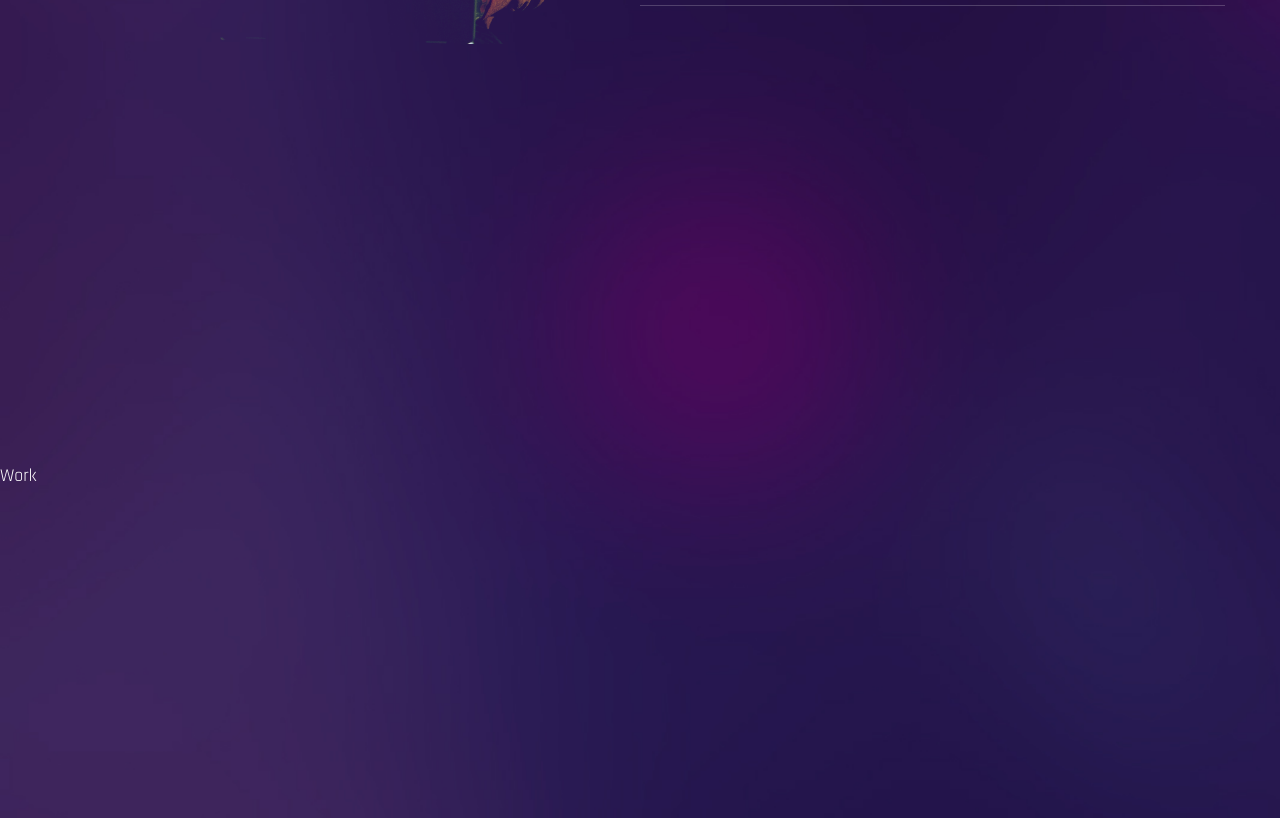
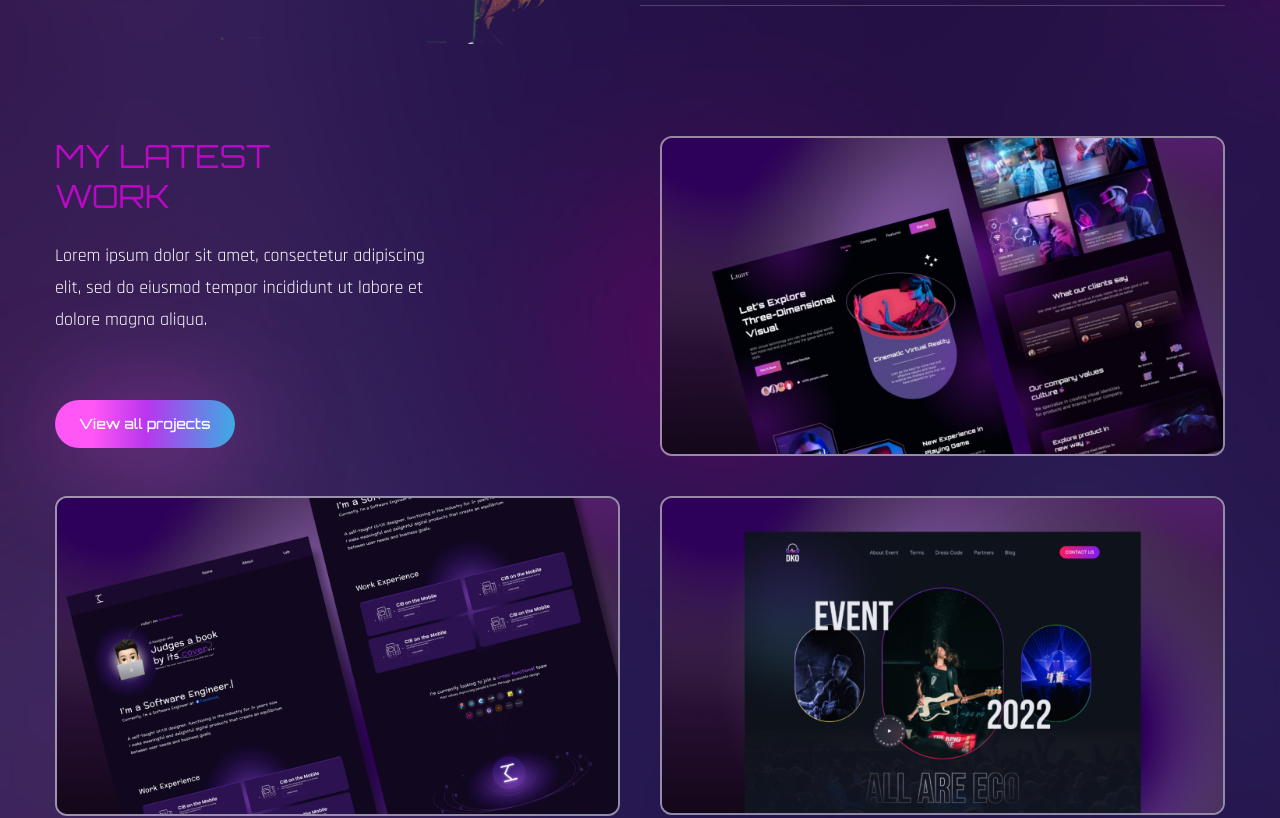
Before and after one commit to devjohn42/port-web-5, a React (Create React App) app: page / in a window 1280 px wide. Shown: the part 2260-3078 px from the top of the page. Built offline with nearby package versions, Linux system fonts and the light colour scheme; a web font is replaced by a local one.

Commit message:
work creation

```diff
--- a/src/components/Work.js
+++ b/src/components/Work.js
@@ -1,10 +1,88 @@
 import React from "react";
+
+import { motion } from "framer-motion";
+import { fadeIn } from "../variants";
+
+import Img1 from "../assets/portfolio-img1.png";
+import Img2 from "../assets/portfolio-img2.png";
+import Img3 from "../assets/portfolio-img3.png";
 
 const Work = () => {
   return (
-    <div className="section" id="work">
-      Work
-    </div>
+    <section className="section" id="work">
+      <div className="container mx-auto">
+        <div className="flex flex-col lg:flex-row gap-x-10">
+          <motion.div
+            variants={fadeIn("right", 0.3)}
+            initial="hidden"
+            whileInView={"show"}
+            viewport={{ once: false, amount: 0.3 }}
+            className="flex-1 flex flex-col gap-y-12 mb-10 lg:mb-0"
+          >
+            <div>
+              <h2 className="h2 leading-tight text-accent">
+                My Latest <br /> Work
+              </h2>
+              <p className="max-w-sm mb-16">
+                Lorem ipsum dolor sit amet, consectetur adipiscing elit, sed do
+                eiusmod tempor incididunt ut labore et dolore magna aliqua.
+              </p>
+              <button className="btn btn-sm">View all projects</button>
+            </div>
+            <div className="group relative overflow-hidden border-2 border-white/50 rounded-xl">
+              <div className="group-hover:bg-black/70 w-full h-full absolute z-40 transition-all duration-300"></div>
+              <img
+                className="group-hover:scale-125 transition-all duration-500"
+                src={Img1}
+                alt="portifolio-project"
+              />
+              <div className="absolute -bottom-full left-12 group-hover:bottom-24 transition-all duration-500 z-50">
+                <span className="text-gradient">UI/UX Desing</span>
+              </div>
+              <div className="absolute -bottom-full left-12 group-hover:bottom-12 transition-all duration-700 z-50">
+                <span className="text-3x1 text-white">Project Title</span>
+              </div>
+            </div>
+          </motion.div>
+          <motion.div
+            variants={fadeIn("left", 0.2)}
+            initial="hidden"
+            whileInView={"show"}
+            viewport={{ once: false, amount: 0.3 }}
+            className="flex-1 flex flex-col gap-y-10"
+          >
+            <div className="group relative overflow-hidden border-2 border-white/50 rounded-xl">
+              <div className="group-hover:bg-black/70 w-full h-full absolute z-40 transition-all duration-300"></div>
+              <img
+                className="group-hover:scale-125 transition-all duration-500"
+                src={Img2}
+                alt="portifolio-project"
+              />
+              <div className="absolute -bottom-full left-12 group-hover:bottom-24 transition-all duration-500 z-50">
+                <span className="text-gradient">UI/UX Desing</span>
+              </div>
+              <div className="absolute -bottom-full left-12 group-hover:bottom-12 transition-all duration-700 z-50">
+                <span className="text-3x1 text-white">Project Title</span>
+              </div>
+            </div>
+            <div className="group relative overflow-hidden border-2 border-white/50 rounded-xl">
+              <div className="group-hover:bg-black/70 w-full h-full absolute z-40 transition-all duration-300"></div>
+              <img
+                className="group-hover:scale-125 transition-all duration-500"
+                src={Img3}
+                alt="portifolio-project"
+              />
+              <div className="absolute -bottom-full left-12 group-hover:bottom-24 transition-all duration-500 z-50">
+                <span className="text-gradient">UI/UX Desing</span>
+              </div>
+              <div className="absolute -bottom-full left-12 group-hover:bottom-12 transition-all duration-700 z-50">
+                <span className="text-3x1 text-white">Project Title</span>
+              </div>
+            </div>
+          </motion.div>
+        </div>
+      </div>
+    </section>
   );
 };
 
```
